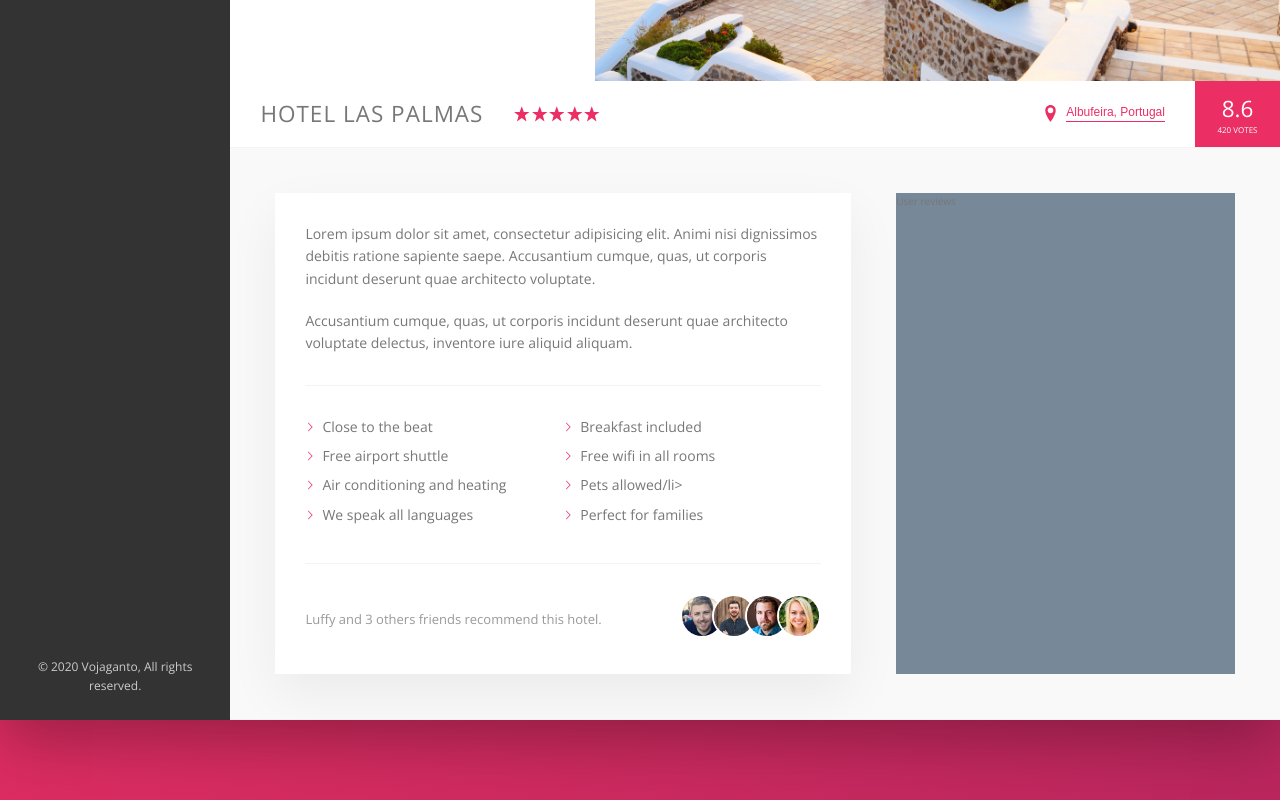
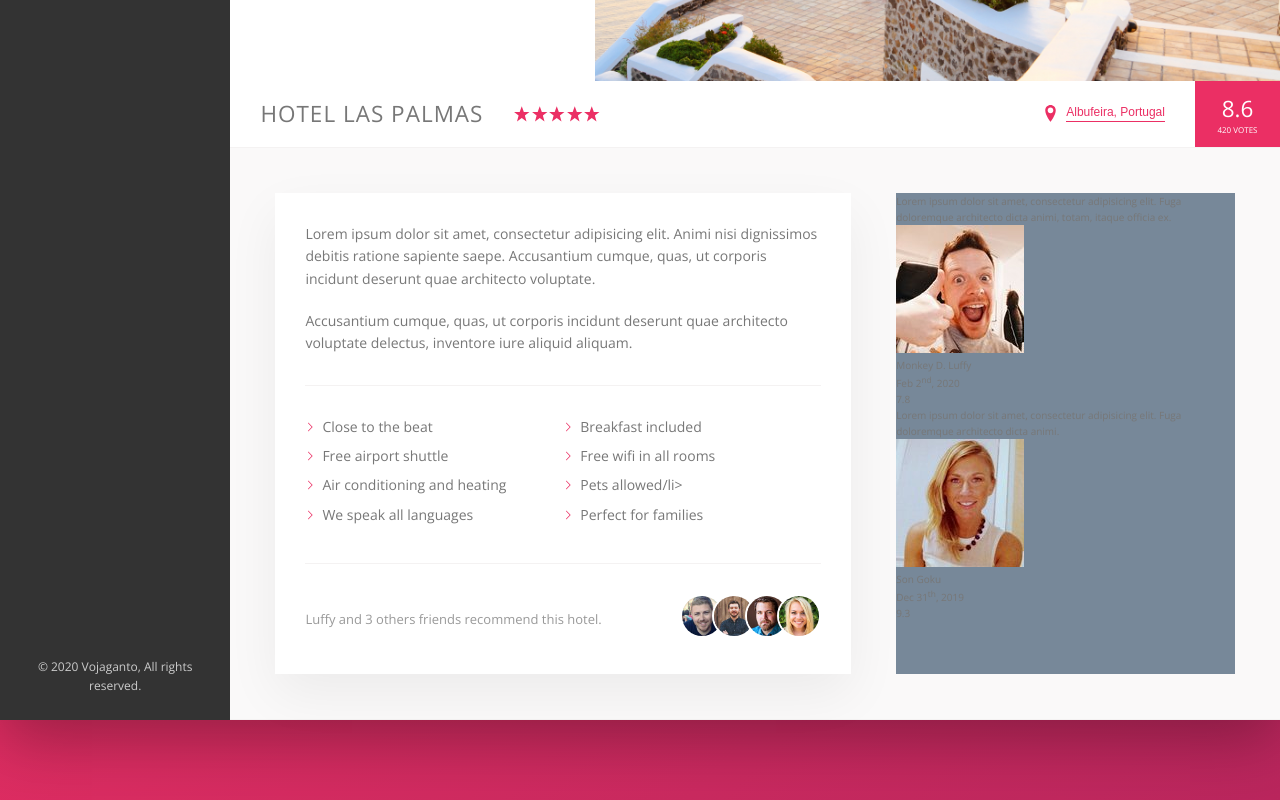
Before and after one commit to rom-30/vojaganto, a website: page index.html in a window 1280 px wide. Shown: the part 480-1280 px from the top of the page. Drawn offline with nearby package versions, Linux system fonts and the light colour scheme.

Commit message:
Add markup for user-reviews

```diff
--- a/index.html
+++ b/index.html
@@ -181,7 +181,35 @@
                   </div>
                 </div>
               </div>
-              <div class="user-reviews">User reviews</div>
+              <div class="user-reviews">
+                <figure class="review">
+                  <blockquote class="review__text">
+                    Lorem ipsum dolor sit amet, consectetur adipisicing elit. Fuga doloremque architecto dicta animi, totam, itaque officia ex.
+                  </blockquote>
+                  <figcaption class="review__user">
+                    <img src="img/user-1.jpg" alt="User 1" class="review__photo">
+                    <div class="review__user-box">
+                      <p class="review__user-name">Monkey D. Luffy</p>
+                      <p class="review__user-date">Feb 2<sup>nd</sup>, 2020</p>
+                    </div>
+                    <div class="review__rating">7.8</div>
+                  </figcaption>
+                </figure>
+
+                <figure class="review">
+                  <blockquote class="review__text">
+                    Lorem ipsum dolor sit amet, consectetur adipisicing elit. Fuga doloremque architecto dicta animi.
+                  </blockquote>
+                  <figcaption class="review__user">
+                    <img src="img/user-2.jpg" alt="User 2" class="review__photo">
+                    <div class="review__user-box">
+                      <p class="review__user-name">Son Goku</p>
+                      <p class="review__user-date">Dec 31<sup>th</sup>, 2019</p>
+                    </div>
+                    <div class="review__rating">9.3</div>
+                  </figcaption>
+                </figure>
+              </div>
             </div>
           </main>
         </div>
```
